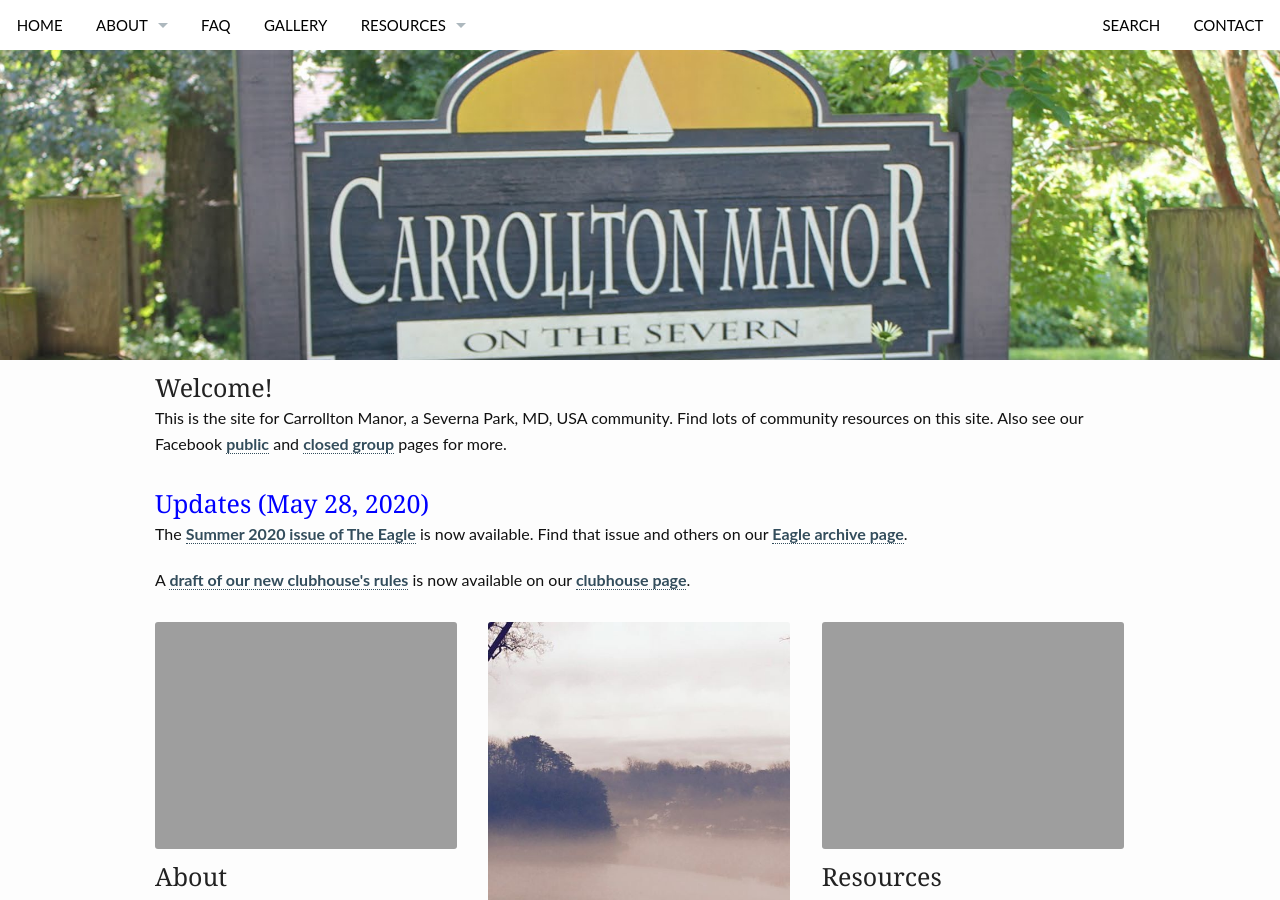
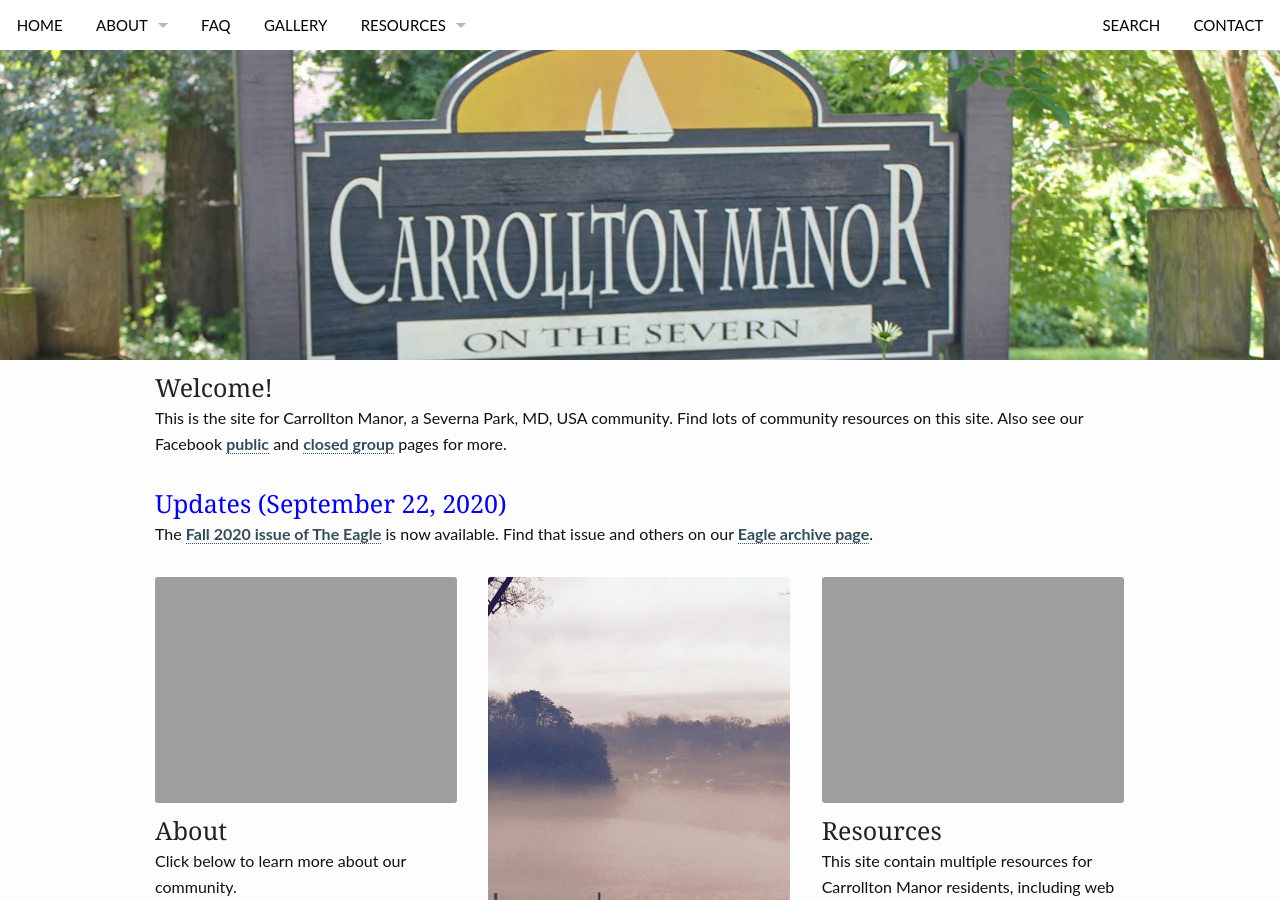
Before and after one commit to carrolltonmanor/carrolltonmanor.github.io, a Jekyll site: the page built from index.md, in a window 1280 px wide and 900 px high. Built offline with Jekyll 4.4.1, drawn with Linux system fonts in a browser that asks for light colours.

Commit message:
Update frontpage.html

```diff
--- a/_layouts/frontpage.html
+++ b/_layouts/frontpage.html
@@ -24,9 +24,8 @@ format: blog-index
 {% endcomment %}
 <div class="row">
     <div class="medium-12 columns">
-	    <h2 class="font-size-h3 t10" style="color:blue;">Updates (May 28, 2020)</h2>
-	    <p>The <a href="/resources/eagle-archive/eagle-2020-summer.pdf">Summer 2020 issue of The Eagle</a> is now available.  Find that issue and others on our <a href="resources/eagle-archive/">Eagle archive page</a>.
-	    <p>A <a href="/resources/clubhouse/clubhouse-rules-draft-2020-05-28.pdf">draft of our new clubhouse's rules</a> is now available on our <a href="resources/clubhouse/">clubhouse page</a>.
+	    <h2 class="font-size-h3 t10" style="color:blue;">Updates (September 22, 2020)</h2>
+	    <p>The <a href="/resources/eagle-archive/eagle-2020-fall.pdf">Fall 2020 issue of The Eagle</a> is now available.  Find that issue and others on our <a href="resources/eagle-archive/">Eagle archive page</a>.
     </div><!-- /.medium-12.columns -->
 </div>
 
```
